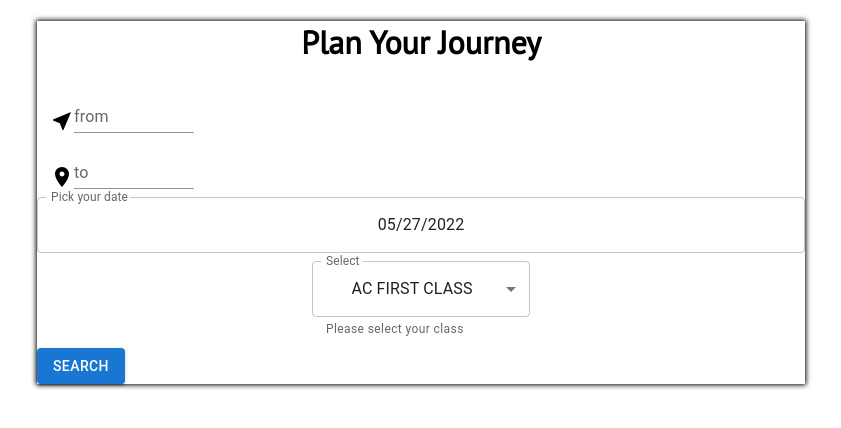
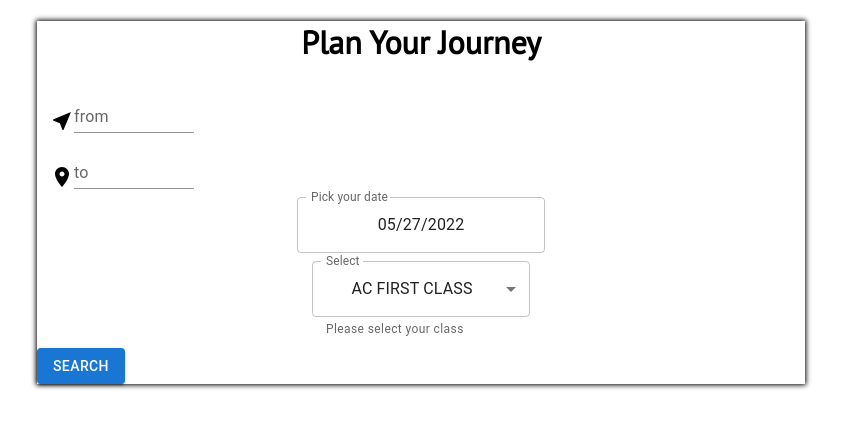
Before and after one commit to Sudeep8708/Book-My-Rail, a React (Create React App) app in the folder rail-app/: page /plan in a window 1280 px wide. Shown: the top 428 px of the page, without its empty margins (219-1060 px from the left). Built offline with nearby package versions, Linux system fonts and the light colour scheme.

Commit message:
Removed Stack from "Date Picker"

```diff
--- a/rail-app/src/plan-your-journey/date_picker.js
+++ b/rail-app/src/plan-your-journey/date_picker.js
@@ -9,7 +9,6 @@ export default function ResponsiveDatePickers(props) {
   const [value, setValue] = React.useState(new Date());
   return (
     <LocalizationProvider dateAdapter={AdapterDateFns}>
-      <Stack spacing={3}>
         <DatePicker
           disableFuture
           label="Pick your date"
@@ -25,7 +24,6 @@ export default function ResponsiveDatePickers(props) {
           return <TextField {...params} name="date_picker" onBlur={props.onchange}/>
         }}
         />
-      </Stack>
     </LocalizationProvider>
   );
 }
```
